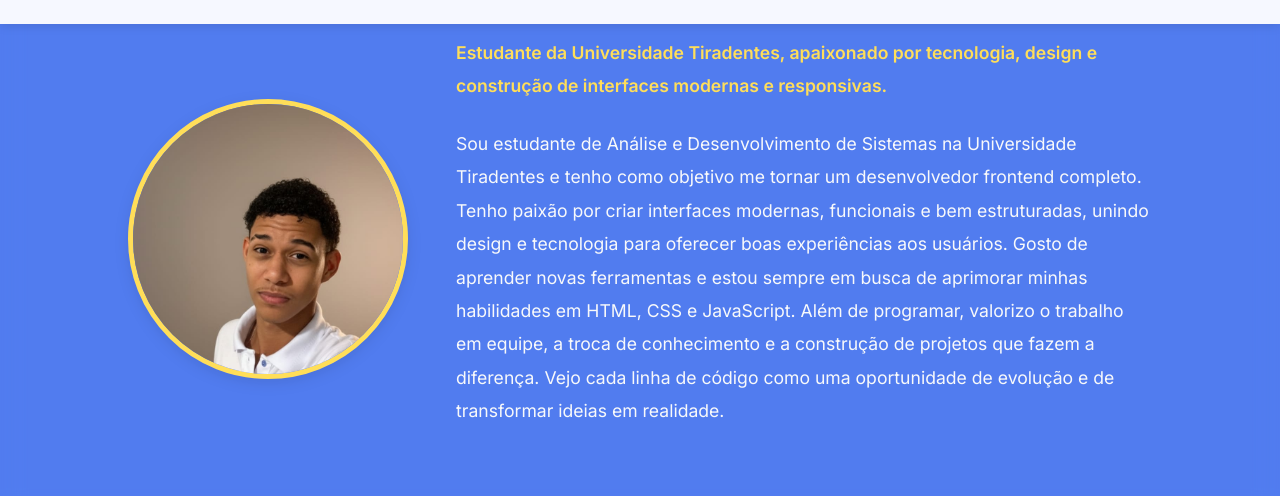
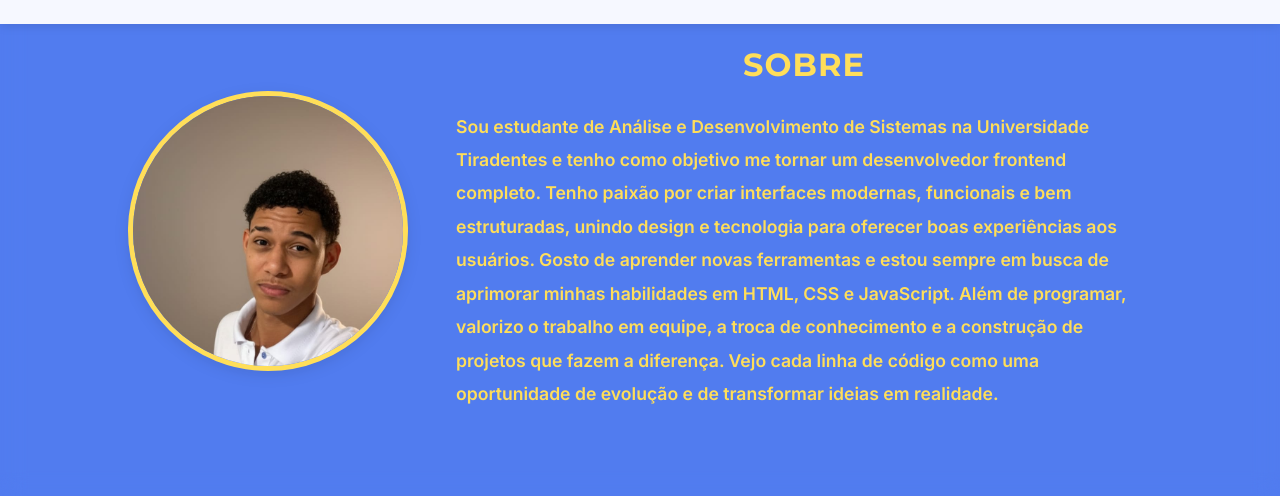
Before and after one commit to LuizCaua10/portfolio-Luiz-Caua, a plain HTML site: page index.html in a window 1280 px wide. Shown: the part 118-614 px from the top of the page. Drawn offline with nearby package versions, Linux system fonts and the light colour scheme.

Commit message:
atualizei o sobre

```diff
--- a/index.html
+++ b/index.html
@@ -89,9 +89,9 @@
           <img src="Luiz Caua.jpeg" alt="Foto de perfil de Luiz Cauã" loading="lazy" />
         </div>
         <div class="sobre-text">
-          <p>
-            Estudante da Universidade Tiradentes, apaixonado por tecnologia, design e construção de interfaces modernas e responsivas.
-          </p>
+          <h2>
+            sobre
+          </h2>
           <p>
             Sou estudante de Análise e Desenvolvimento de Sistemas na Universidade Tiradentes e tenho como objetivo me tornar um desenvolvedor frontend completo.
             Tenho paixão por criar interfaces modernas, funcionais e bem estruturadas, unindo design e tecnologia para oferecer boas experiências aos usuários.
--- a/style.css
+++ b/style.css
@@ -179,8 +179,6 @@ nav a {
 .sobre-img img { width: 280px; height: 280px; object-fit: cover; border-radius: 50%; border: 5px solid var(--accent); box-shadow: var(--shadow); transition: transform 0.3s ease; }
 .sobre-img img:hover { transform: scale(1.05); }
 .sobre-text { flex: 1; min-width: 300px; text-align: left; }
-.sobre-text h2 { border: 3px solid var(--accent); border-radius: 10px; padding: 0.8rem 1.5rem; display: inline-block; background: rgba(255, 255, 255, 0.1); backdrop-filter: blur(5px); box-shadow: 0 4px 10px rgba(0, 0, 0, 0.2); transition: all 0.3s ease; margin-bottom: 1.5rem; }
-.sobre-text h2:hover { border-color: #ffd43b; transform: scale(1.05); box-shadow: 0 6px 15px rgba(0, 0, 0, 0.3); }
 .sobre-text p { color: #f8f9fa; font-size: 1.1rem; line-height: 1.9; margin-bottom: 1.5rem; }
 .sobre-text p:first-of-type { font-weight: 600; color: var(--accent); margin-top: 0; }
 
```
